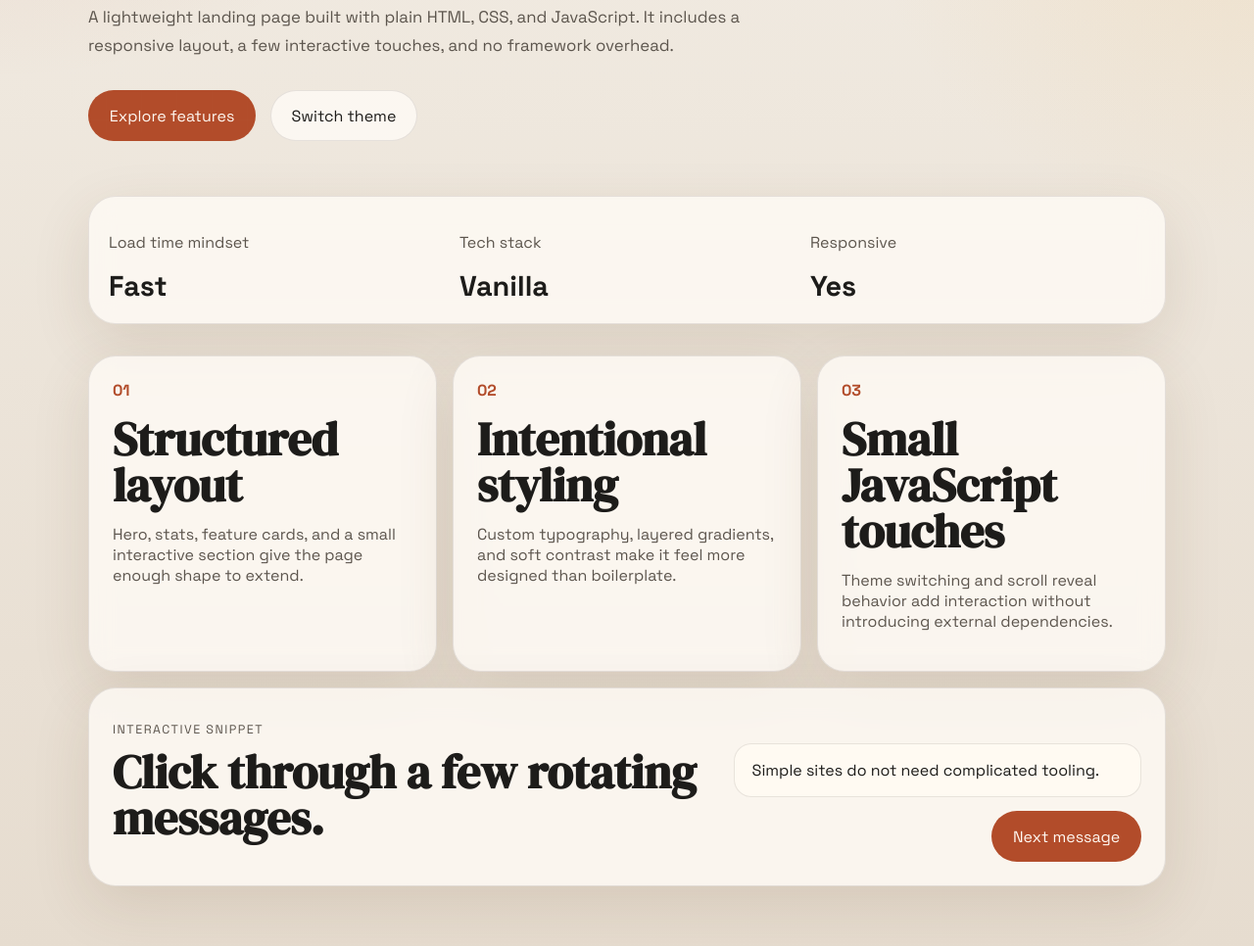
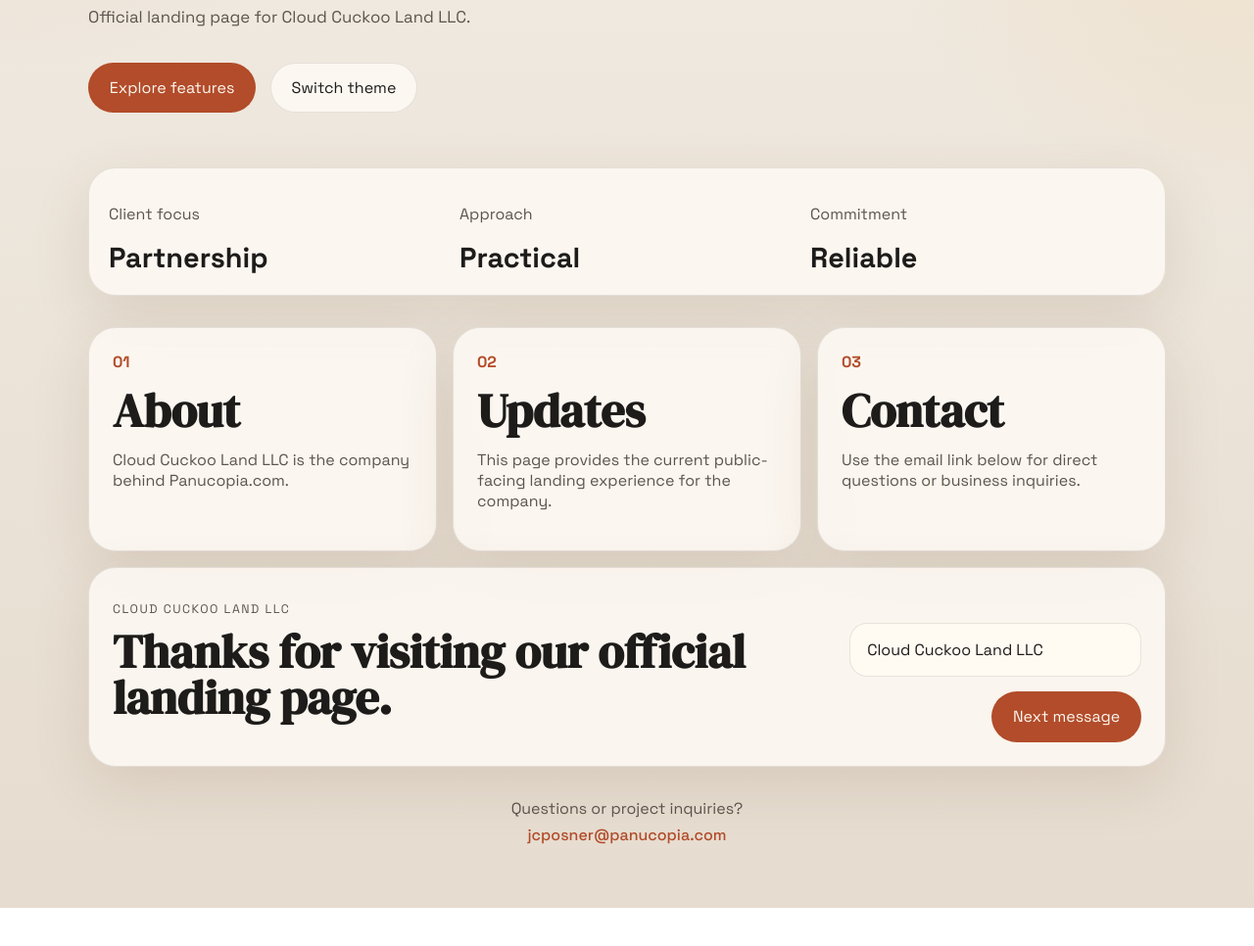
Before and after one commit to LemonTree312/webpage-demo, a website built with Vite: page index.html in a window 1280 px wide. Shown: the part 454-1420 px from the top of the page at 98% size. After the commit the page ends 1381 px from the top, so only its background shows below. Built offline with nearby package versions, Linux system fonts and the light colour scheme.

Commit message:
Refine hero copy to company-only landing page wording

```diff
--- a/index.html
+++ b/index.html
@@ -3,7 +3,7 @@
 <head>
   <meta charset="UTF-8">
   <meta name="viewport" content="width=device-width, initial-scale=1.0">
-  <title>Studio Launch</title>
+  <title>Cloud Cuckoo Land LLC</title>
   <link rel="preconnect" href="https://fonts.googleapis.com">
   <link rel="preconnect" href="https://fonts.gstatic.com" crossorigin>
   <link href="https://fonts.googleapis.com/css2?family=Space+Grotesk:wght@400;500;700&family=DM+Serif+Display:ital@0;1&display=swap" rel="stylesheet">
@@ -12,12 +12,9 @@
 <body>
   <div class="page-shell">
     <header class="hero">
-      <p class="eyebrow">Basic Website Demo</p>
-      <h1>Make a clear first impression.</h1>
-      <p class="hero-copy">
-        A lightweight landing page built with plain HTML, CSS, and JavaScript.
-        It includes a responsive layout, a few interactive touches, and no framework overhead.
-      </p>
+      <p class="eyebrow">Cloud Cuckoo Land LLC</p>
+      <h1>Cloud Cuckoo Land LLC</h1>
+      <p class="hero-copy">Official landing page for Cloud Cuckoo Land LLC.</p>
       <div class="hero-actions">
         <a class="button button-primary" href="#features">Explore features</a>
         <button class="button button-secondary" id="theme-toggle" type="button" aria-pressed="false">
@@ -29,48 +26,53 @@
     <main>
       <section class="panel stats-panel" aria-label="Project stats">
         <div>
-          <p class="stat-label">Load time mindset</p>
-          <p class="stat-value">Fast</p>
+          <p class="stat-label">Client focus</p>
+          <p class="stat-value">Partnership</p>
         </div>
         <div>
-          <p class="stat-label">Tech stack</p>
-          <p class="stat-value">Vanilla</p>
+          <p class="stat-label">Approach</p>
+          <p class="stat-value">Practical</p>
         </div>
         <div>
-          <p class="stat-label">Responsive</p>
-          <p class="stat-value">Yes</p>
+          <p class="stat-label">Commitment</p>
+          <p class="stat-value">Reliable</p>
         </div>
       </section>
 
       <section class="features" id="features">
         <article class="panel feature-card reveal">
           <p class="feature-index">01</p>
-          <h2>Structured layout</h2>
-          <p>Hero, stats, feature cards, and a small interactive section give the page enough shape to extend.</p>
+          <h2>About</h2>
+          <p>Cloud Cuckoo Land LLC is the company behind Panucopia.com.</p>
         </article>
         <article class="panel feature-card reveal">
           <p class="feature-index">02</p>
-          <h2>Intentional styling</h2>
-          <p>Custom typography, layered gradients, and soft contrast make it feel more designed than boilerplate.</p>
+          <h2>Updates</h2>
+          <p>This page provides the current public-facing landing experience for the company.</p>
         </article>
         <article class="panel feature-card reveal">
           <p class="feature-index">03</p>
-          <h2>Small JavaScript touches</h2>
-          <p>Theme switching and scroll reveal behavior add interaction without introducing external dependencies.</p>
+          <h2>Contact</h2>
+          <p>Use the email link below for direct questions or business inquiries.</p>
         </article>
       </section>
 
       <section class="panel callout reveal">
         <div>
-          <p class="eyebrow">Interactive snippet</p>
-          <h2>Click through a few rotating messages.</h2>
+          <p class="eyebrow">Cloud Cuckoo Land LLC</p>
+          <h2>Thanks for visiting our official landing page.</h2>
         </div>
         <div class="message-box">
-          <p id="message">Simple sites do not need complicated tooling.</p>
+          <p id="message">Cloud Cuckoo Land LLC</p>
           <button class="button button-primary" id="message-button" type="button">Next message</button>
         </div>
       </section>
     </main>
+
+    <footer class="site-footer">
+      <p>Questions or project inquiries?</p>
+      <a href="mailto:jcposner@panucopia.com">jcposner@panucopia.com</a>
+    </footer>
   </div>
 
   <script src="script.js"></script>
--- a/script.js
+++ b/script.js
@@ -4,10 +4,10 @@ const messageNode = document.querySelector("#message");
 const revealNodes = document.querySelectorAll(".reveal");
 
 const messages = [
-  "Simple sites do not need complicated tooling.",
-  "Start with a clean layout, then add the behavior you actually need.",
-  "Small visual details can make plain HTML feel deliberate.",
-  "This page is ready to be expanded into a real project."
+  "Cloud Cuckoo Land LLC",
+  "Official landing page for Cloud Cuckoo Land LLC.",
+  "Panucopia.com",
+  "Contact: jcposner@panucopia.com"
 ];
 
 let messageIndex = 0;
--- a/styles.css
+++ b/styles.css
@@ -215,6 +215,29 @@ h2 {
   transform: translateY(0);
 }
 
+.site-footer {
+  text-align: center;
+  margin-top: 2rem;
+  color: var(--muted);
+}
+
+.site-footer p {
+  margin: 0;
+}
+
+.site-footer a {
+  display: inline-block;
+  margin-top: 0.4rem;
+  color: var(--primary);
+  text-decoration: none;
+  font-weight: 500;
+}
+
+.site-footer a:hover {
+  color: var(--primary-strong);
+  text-decoration: underline;
+}
+
 @media (max-width: 820px) {
   .stats-panel,
   .features,
```
